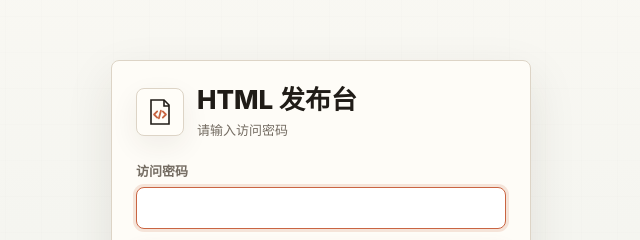
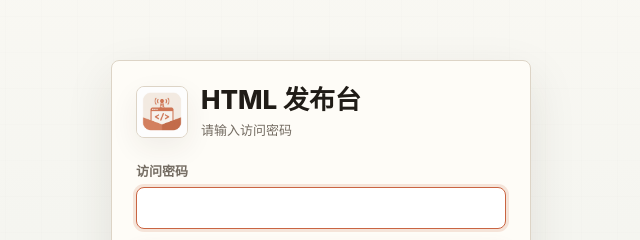
Before and after one commit to wekkizhang-creator/HTMLWorkbench, a website: page public/login.html in a window 1280 px wide. Shown: the part 200-440 px from the top of the page, 319-959 px from the left. Drawn offline with Linux system fonts and the light colour scheme.

Commit message:
Use uploaded brand logo

```diff
--- a/public/login.html
+++ b/public/login.html
@@ -4,6 +4,8 @@
     <meta charset="utf-8">
     <meta name="viewport" content="width=device-width, initial-scale=1">
     <title>访问验证 - HTML 发布台</title>
+    <link rel="icon" type="image/png" href="/brand-logo.png">
+    <link rel="apple-touch-icon" href="/brand-logo.png">
     <link rel="stylesheet" href="/styles.css">
   </head>
   <body class="login-page">
@@ -11,11 +13,7 @@
       <section class="panel login-panel" aria-labelledby="loginTitle">
         <div class="brand login-brand">
           <span class="brand-mark" aria-hidden="true">
-            <svg viewBox="0 0 32 32" role="img">
-              <path d="M7 4h13l5 5v19H7z" fill="#fffdf8" stroke="#201c17" stroke-width="1.6"/>
-              <path d="M20 4v6h5" fill="none" stroke="#201c17" stroke-width="1.6"/>
-              <path d="m13.2 15.4-3.1 3.1 3.1 3.1M18.8 15.4l3.1 3.1-3.1 3.1M16.9 14.7l-2 7.6" fill="none" stroke="#c96542" stroke-width="1.8" stroke-linecap="round" stroke-linejoin="round"/>
-            </svg>
+            <img class="brand-logo" src="/brand-logo.png" alt="">
           </span>
           <div>
             <h1 id="loginTitle">HTML 发布台</h1>
--- a/public/styles.css
+++ b/public/styles.css
@@ -81,19 +81,21 @@ p {
 .brand-mark {
   display: grid;
   place-items: center;
-  flex: 0 0 48px;
-  width: 48px;
-  height: 48px;
+  flex: 0 0 52px;
+  width: 52px;
+  height: 52px;
   border: 1px solid var(--line);
   border-radius: 8px;
-  color: var(--accent-dark);
   background: var(--paper);
   box-shadow: var(--shadow-soft);
+  overflow: hidden;
 }
 
-.brand-mark svg {
-  width: 32px;
-  height: 32px;
+.brand-logo {
+  display: block;
+  width: 100%;
+  height: 100%;
+  object-fit: cover;
 }
 
 h1 {
--- a/server.js
+++ b/server.js
@@ -12,6 +12,7 @@ const MIME_TYPES = new Map([
   [".html", "text/html; charset=utf-8"],
   [".js", "text/javascript; charset=utf-8"],
   [".json", "application/json; charset=utf-8"],
+  [".png", "image/png"],
   [".svg", "image/svg+xml; charset=utf-8"],
   [".txt", "text/plain; charset=utf-8"]
 ]);
```
Also changed, not shown: public/index.html (+3 -5 lines), public/brand-logo.png (added).
